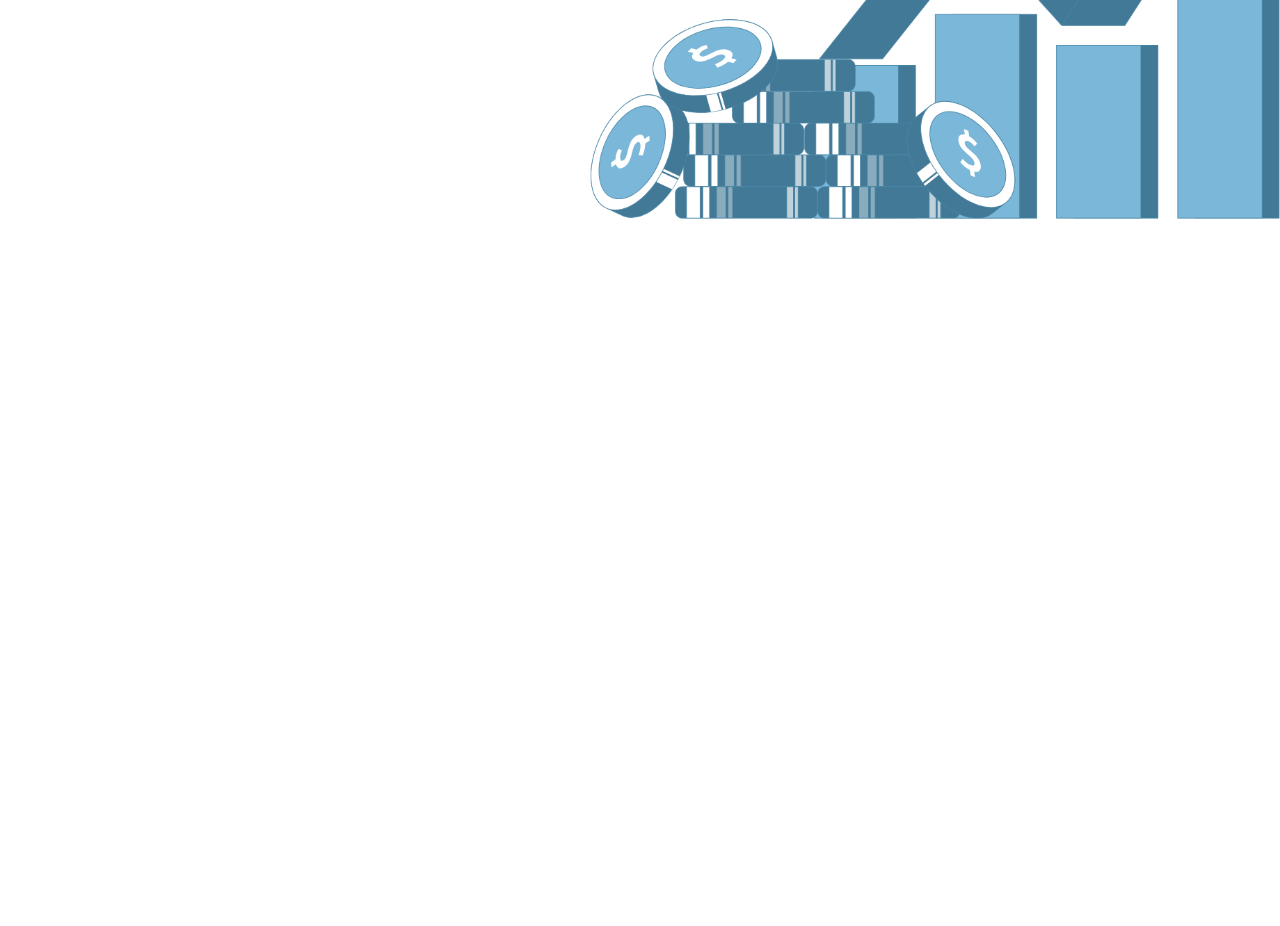
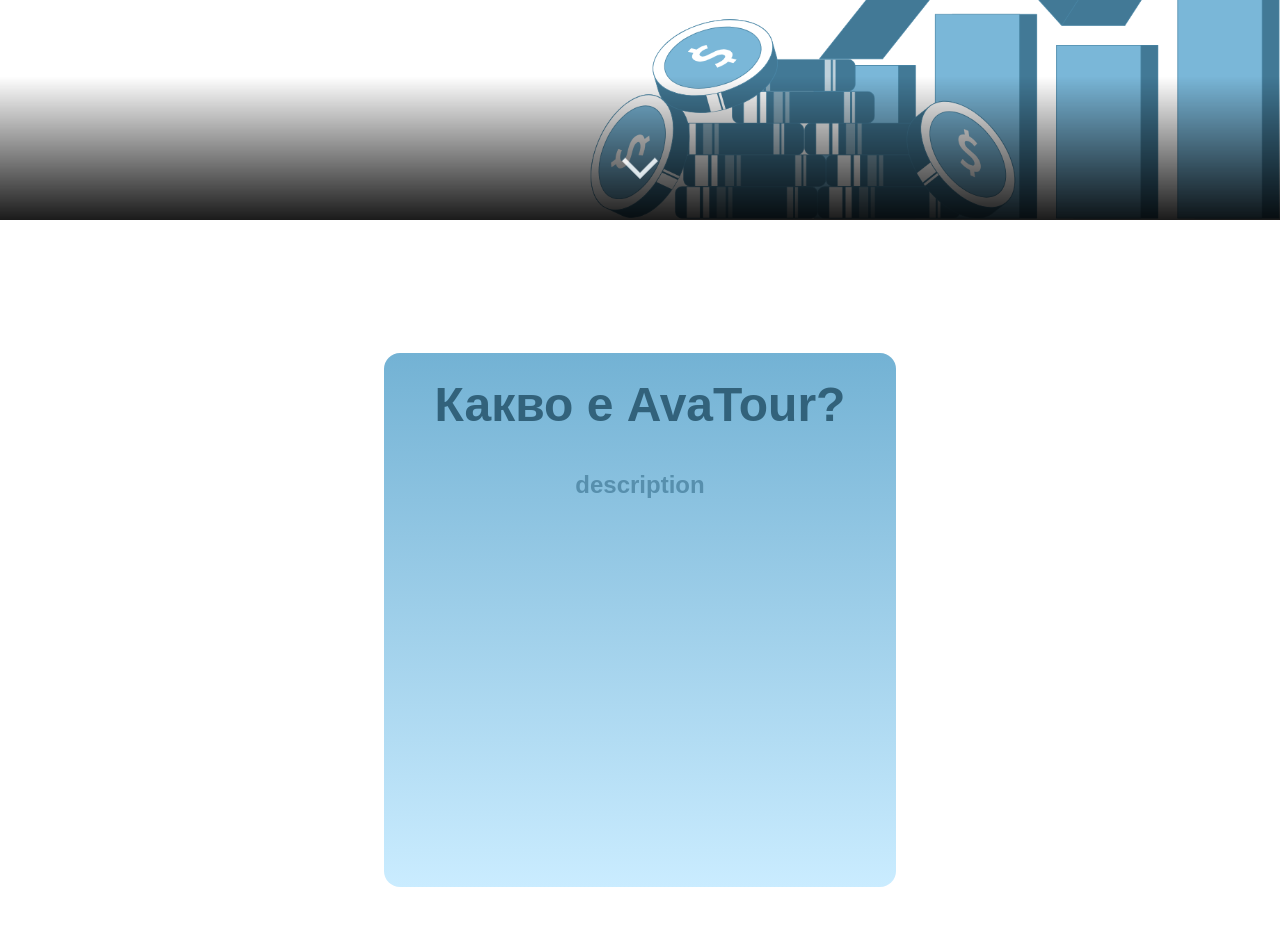
Before and after one commit to VexuBGM/AvaTour, a Next.js app in the folder frontend/: page / in a window 1280 px wide. Shown: the part 580-1506 px from the top of the page. Before the commit the page ends 800 px from the top, so only its background shows below. Built offline with nearby package versions, Linux system fonts and the light colour scheme.

Commit message:
finished landing page

```diff
--- /dev/null
+++ b/frontend/src/app/components/ArrowIcon.tsx
@@ -0,0 +1,13 @@
+const ArrowIcon = () => (
+    <svg
+        xmlns="http://www.w3.org/2000/svg"
+        height="100%"
+        viewBox="0 -960 960 960"
+        width="100%"
+        fill="#FFFFFF"
+    >
+        <path d="M480-357 240-597l42-42 198 198 198-198 42 42-240 240Z"/>
+    </svg>
+);
+
+export default ArrowIcon;
--- /dev/null
+++ b/frontend/src/app/components/TopArrowIcon.tsx
@@ -0,0 +1,13 @@
+const TopArrowIcon = () => (
+    <svg
+        xmlns="http://www.w3.org/2000/svg"
+        height="100%"
+        viewBox="0 -960 960 960"
+        width="100%"
+        fill="#FFFFFF"
+    >
+        <path d="m282-353-42-42 240-240 240 240-42 42-198-198-198 198Z"/>
+    </svg>
+);
+
+export default TopArrowIcon;
--- a/frontend/src/app/globals.css
+++ b/frontend/src/app/globals.css
@@ -10,10 +10,8 @@
 img {
     user-select: none;
     pointer-events: none;
-  }
+}
 
 :root {
     --title-left: 35%;
-    --title-color: #427996;
-    --stitle-color: #887040;
-  }
+}
--- a/frontend/src/app/layout.tsx
+++ b/frontend/src/app/layout.tsx
@@ -14,6 +14,9 @@
 
 export const metadata: Metadata = {
   title: "AvaTour",
+  icons: {
+    icon: '/favicon.ico',
+  },
 };
 
 export default function RootLayout({
--- a/frontend/src/app/page.tsx
+++ b/frontend/src/app/page.tsx
@@ -1,39 +1,116 @@
+"use client";
+
+import { useState, useEffect } from 'react';
 import '../app/globals.css';
 import Link from 'next/link';
+import ArrowIcon from './components/ArrowIcon';
+import TopArrowIcon from './components/TopArrowIcon';
 
 export default function Home() {
+  const [clicked, setClicked] = useState(false);
+  const [scrolled, setScrolled] = useState(false);
+  const [showTopArrow, setShowTopArrow] = useState(false);
+
+  const handleArrowClick = (): void => {
+    setClicked(true);
+
+    const descriptionElement = document.getElementById('description');
+    if (descriptionElement) {
+      descriptionElement.scrollIntoView({ behavior: 'smooth' });
+    }
+  };
+
+  const handleTopArrowClick = (): void => {
+    window.scrollTo({
+      top: 0,
+      behavior: 'smooth',
+    });
+  };
+
+  useEffect(() => {
+    const handleScroll = () => {
+      if (window.scrollY === 0) {
+        setShowTopArrow(false);
+      } else {
+        setShowTopArrow(true);
+      }
+
+      if (window.scrollY > 0) {
+        setScrolled(true);
+      } else {
+        setScrolled(false);
+        if (clicked) {
+          setClicked(false);
+        }
+      }
+    };
+
+    window.addEventListener('scroll', handleScroll);
+
+    return () => {
+      window.removeEventListener('scroll', handleScroll);
+    };
+  }, [clicked]);
+
   return (
     <div className="h-screen">
       <title>AvaTour</title>
 
       <div className="h-full">
-        <img className="w-planet" src="/images/landing-page-planet.png" draggable="false"/>
-        <img className="w-chart absolute bottom-0 right-0" src="/images/landing-page-chart.png" draggable="false"/>
+        <img className="w-planet" src="/images/landing-page-planet.png" draggable="false" />
+        <img className="w-chart absolute bottom-0 right-0" src="/images/landing-page-chart.png" draggable="false" />
       </div>
 
-      <div className="z-10 top-5 w-full absolute">
-        <div className="w-fit relative" style={{ left: 'var(--title-left)'}}>
-          <h1 className="text-center text-9xl font-extrabold" style={{ color: 'var(--title-color)'}}>AvaTour</h1>
-          <h1 className="text-center text-2xl font-semibold italic" style={{ color: 'var(--stitle-color)'}}> Вашият фокус е туризмът,<br/>нашият – отчетността!</h1>
+      <div className="z-20 top-5 w-full absolute">
+        <div className="w-fit relative" style={{ left: 'var(--title-left)' }}>
+          <h1 className="text-dblue text-center text-9xl font-extrabold">AvaTour</h1>
+          <h1 className="text-dyellow text-center text-2xl font-semibold italic">
+            Вашият фокус е туризмът,<br />
+            нашият – отчетността!
+          </h1>
         </div>
       </div>
-      <div className="z-10 h-1/3 w-full top-64 absolute">
+      <div className="z-30 h-1/3 w-full top-64 absolute">
         <div className="left-56 bottom-0 h-36 w-fit absolute flex flex-col justify-between">
           <Link href="/login">
             <div className="bg-lightyellow hover:bg-slightlydarkeryellow hover:shadow-none hover:translate-x-xbtn hover:translate-y-ybtn shadow-ycustom w-full rounded-xl cursor-pointer">
-              <h1 className="text-center font-semibold text-4xl py-2 select-none" style={{ color: 'var(--stitle-color)' }}>Вход</h1>
+              <h1 className="text-dyellow text-center font-semibold text-4xl py-2 select-none">Вход</h1>
             </div>
           </Link>
           <Link href="/register">
             <div className="bg-lightyellow hover:bg-slightlydarkeryellow hover:shadow-none hover:translate-x-xbtn hover:translate-y-ybtn shadow-ycustom w-full rounded-xl cursor-pointer">
-              <h1 className="text-center font-semibold text-4xl px-5 py-2 select-none" style={{ color: 'var(--stitle-color)'}}>Регистрация</h1>
+              <h1 className="text-dyellow text-center font-semibold text-4xl px-5 py-2 select-none">Регистрация</h1>
             </div>
           </Link>
         </div>
       </div>
 
-      <div>
+      <div
+        className={`bg-gradient-to-t from-black to-transparent opacity-0 w-full h-36 z-10 absolute bottom-0 flex items-end justify-center transition-opacity duration-500 ${clicked || scrolled ? 'opacity-0 pointer-events-none' : 'opacity-90'}`}
+      >
+        <div
+          onClick={handleArrowClick}
+          className={`cursor-pointer flex justify-center items-center animate-bounce w-24 h-1/2 transition-opacity duration-500 ${clicked || scrolled ? 'opacity-0 pointer-events-none' : 'opacity-90'}`}
+        >
+          <ArrowIcon />
+        </div>
+      </div>
 
+      <div id="description" className="flex justify-center items-center h-screen">
+        <div className="bg-gradient-to-b from-gradientdblue to-gradientlblue w-2/5 h-2/3 rounded-2xl">
+          <h1 className="mt-7 text-center text-ddblue text-5xl font-extrabold">Какво е AvaTour?</h1>
+          <h1 className="mt-10 text-center text-descblue text-2xl font-extrabold">description</h1>
+        </div>
+      </div>
+
+      <div
+        className={`z-10 flex justify-end fixed bottom-0 w-full mb-2 animate-bounce transition-opacity duration-500 ${
+          showTopArrow ? 'opacity-100' : 'opacity-0 pointer-events-none'
+        }`}
+      >
+        <div onClick={handleTopArrowClick} className="bg-dblue hover:bg-ddblue w-20 mr-5 rounded-full shadow-tcustom cursor-pointer">
+          <TopArrowIcon />
+        </div>
       </div>
     </div>
   );
--- a/frontend/tailwind.config.ts
+++ b/frontend/tailwind.config.ts
@@ -10,6 +10,7 @@
     extend: {
       boxShadow: {
         ycustom: "-0.3rem 0.3rem 0 0 rgba(136, 112, 64)",
+        tcustom: "0 0 1rem 0.5rem rgba(50, 98, 123, 0.4)",
       },
       width: {
         chart: "55%",
@@ -22,6 +23,14 @@
       colors: {
         lightyellow: "#FCC352",
         slightlydarkeryellow: "#E8B349",
+        dyellow: "#887040",
+        ddblue: "#32627b",
+        dblue: "#427996",
+        lblue: "#7ab7d8",
+        descblue: "#578fad",
+
+        gradientdblue: "#73b2d4",
+        gradientlblue: "#caecff",
       },
     },
   },
```
Also changed, not shown: 1 other file (tests, documents, lock files or other folders).
